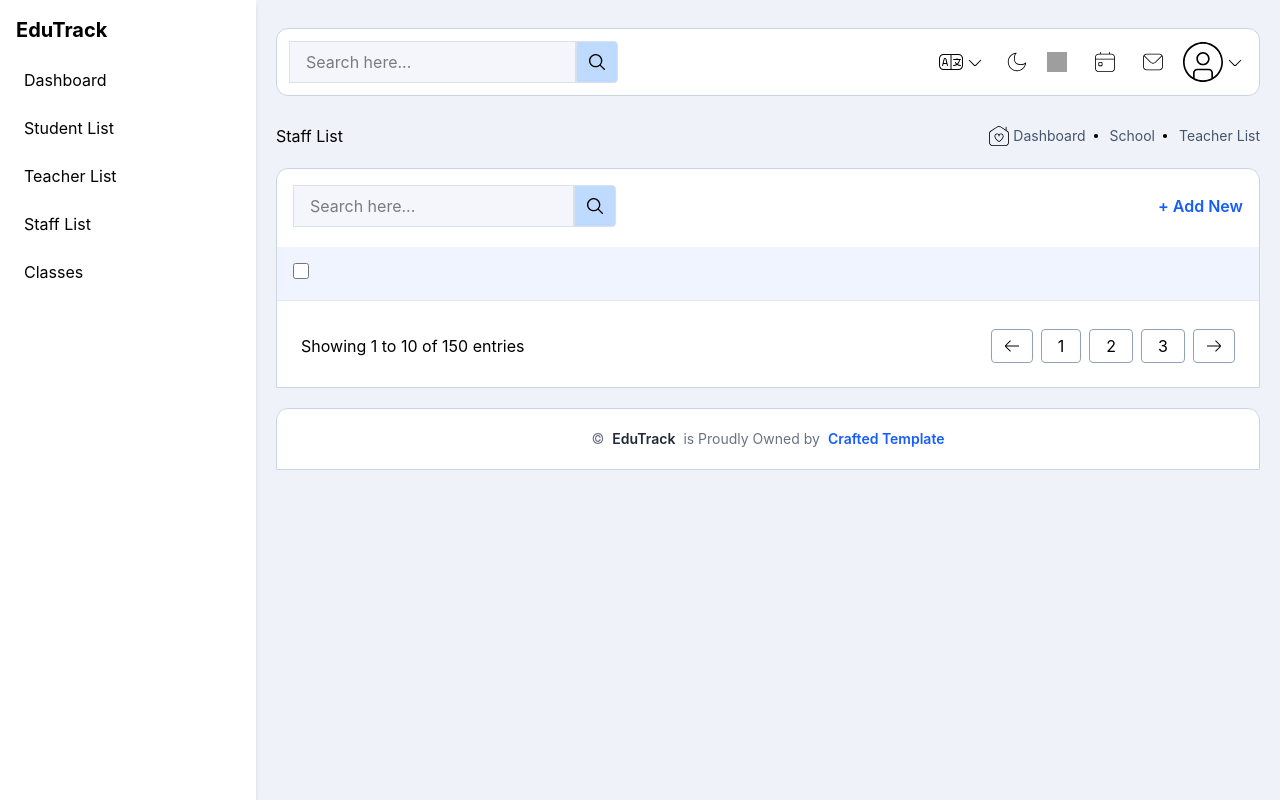
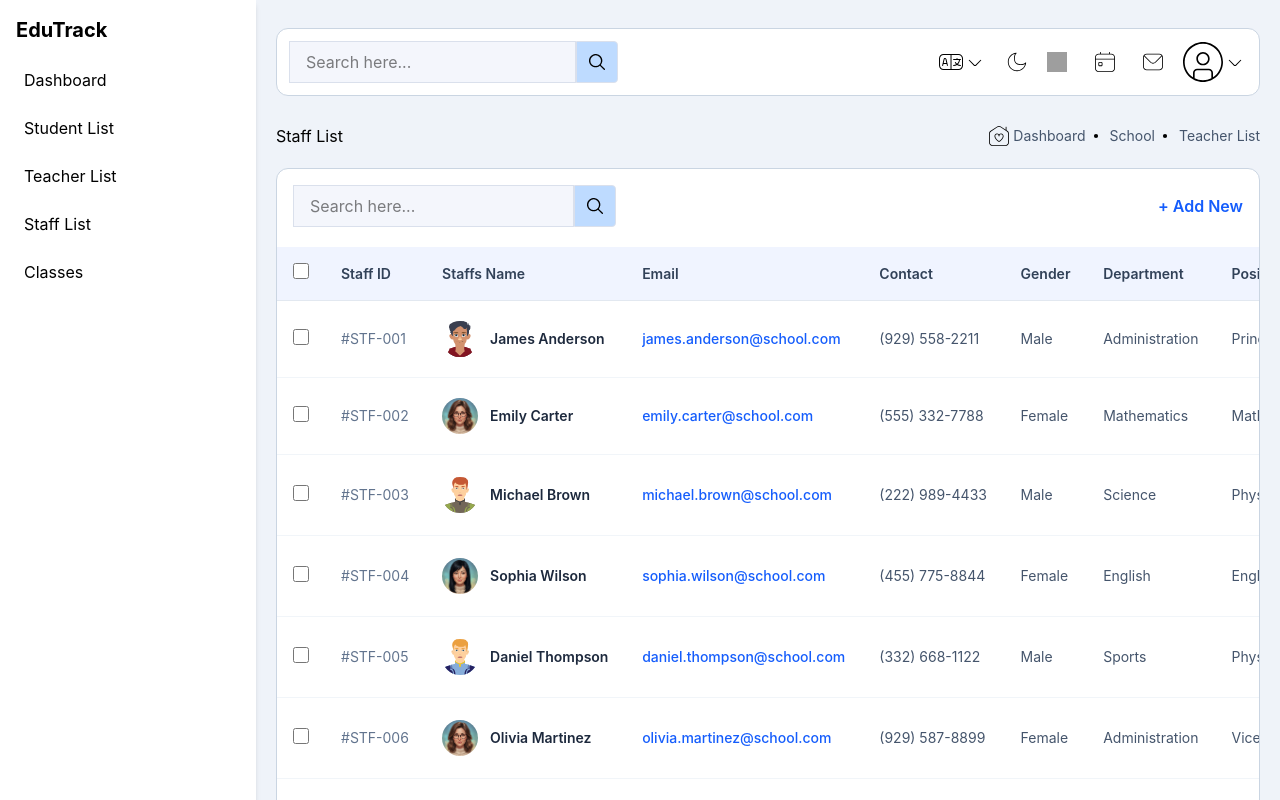
Before and after one commit to FirstAyo/EduTrack-Admin, a React (Vite) app: page /stafflist in a window 1280 px wide. Shown: the top 800 px of the page. Built offline with nearby package versions, Linux system fonts and the light colour scheme; grey boxes are pictures that could not be loaded.

Commit message:
added the staff page and staff data

```diff
--- a/src/pages/StaffList.jsx
+++ b/src/pages/StaffList.jsx
@@ -2,7 +2,10 @@ import React from "react";
 import houseIcon from "../assets/icons/house.svg";
 import dotIcon from "../assets/icons/dot.svg";
 import Tables from "../components/sections/Tables";
-import studentList from "../data/students.json";
+import staffList from "../data/staff.json";
+import eyeIcon from "../assets/icons/eye.svg";
+import penIcon from "../assets/icons/pen.svg";
+import deleteIcon from "../assets/icons/delete.svg";
 
 const navMenus = [
   { name: "Dashboard", image: houseIcon },
@@ -11,6 +14,79 @@ const navMenus = [
 ];
 
 export default function StaffList() {
+  const columns = [
+    {
+      header: "Staff ID",
+      render: (row) => <span className="text-slate-500">#{row.id}</span>,
+    },
+    {
+      header: "Staffs Name",
+      render: (row) => (
+        <div className="flex items-center gap-3">
+          <img
+            src={row.profile.avatar}
+            className="h-9 w-9 rounded-full object-cover"
+            alt=""
+          />
+          <span className="font-semibold text-slate-800">
+            {row.profile.name}
+          </span>
+        </div>
+      ),
+    },
+    {
+      header: "Email",
+      render: (row) => (
+        <span className="text-blue-600 font-medium">{row.email}</span>
+      ),
+    },
+    {
+      header: "Contact",
+      render: (row) => <span className="text-slate-600">{row.contact}</span>,
+    },
+    {
+      header: "Gender",
+      render: (row) => <span className="text-slate-600">{row.gender}</span>,
+    },
+    {
+      header: "Department",
+      render: (row) => <span className="text-slate-600">{row.department}</span>,
+    },
+    {
+      header: "Position",
+      render: (row) => (
+        <span className="text-slate-600">{row.position}</span>
+      ),
+    },
+    {
+      header: "Experience",
+      render: (row) => (
+        <span className="text-slate-600">{row.experience} Yrs</span>
+      ),
+    },
+    {
+      header: "Address",
+      render: (row) => (
+        <div className="max-w-[200px] text-slate-500 line-clamp-2">
+          {row.address}
+        </div>
+      ),
+    },
+    {
+      header: "Action",
+      render: () => (
+        <div className="flex gap-4 opacity-70">
+          <img src={eyeIcon} className="h-4 w-4 cursor-pointer" alt="view" />
+          <img src={penIcon} className="h-4 w-4 cursor-pointer" alt="edit" />
+          <img
+            src={deleteIcon}
+            className="h-4 w-4 cursor-pointer"
+            alt="delete"
+          />
+        </div>
+      ),
+    },
+  ];
   return (
     <div>
       <div className="flex justify-between">
@@ -26,7 +102,7 @@ export default function StaffList() {
         </div>
       </div>
 
-      <Tables studentLists={studentList} />
+      <Tables data={staffList} columns={columns} />
     </div>
   );
 }
```
